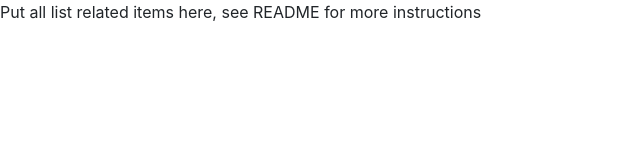
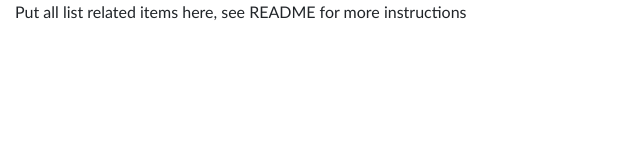
Before and after one commit to cjrutherford/wlt-exercise, a React (Create React App) app in the folder wlt-exercise/: page / in a window 1280 px wide. Shown: the top 160 px of the page, without its empty margins (0-640 px from the left). Built offline with nearby package versions, Linux system fonts and the light colour scheme; no server answers.

Commit message:
Final commit

```diff
--- a/wlt-exercise/src/App.css
+++ b/wlt-exercise/src/App.css
@@ -0,0 +1 @@
+html, body, body div.App.container-fluid { font-family: Calibri, 'Connections', sans-serif; }
--- a/wlt-exercise/src/App.js
+++ b/wlt-exercise/src/App.js
@@ -9,7 +9,7 @@ class App extends Component {
   render() {
     return (
       <HashRouter>
-        <div className="container-fliod App">
+        <div className="container-fluid App">
           <Route exact={true} path="/" component={ListView} />
           <Route exact={true} path="/history" component={RateHistory} />
         </div>
--- a/wlt-exercise/src/pages/ListView.js
+++ b/wlt-exercise/src/pages/ListView.js
@@ -1,11 +1,25 @@
 import React, { Component } from "react";
+import axios from "axios";
 
 class ListView extends Component {
-  render() {
-    return (
-      <p>Put all list related items here, see README for more instructions</p>
-    );
-  }
+    constructor(props) {
+        super(props);
+        this.state = {
+            "hasError" : false
+        };
+    }
+
+    componentDidMount() {
+        axios.get("https://api.ratesapi.io/api/latest").then(response => console.log(response));
+    }
+
+    render() {
+        if (this.state.hasError) {
+            return (<p>Put any sort of error information here</p>);
+        } else {
+            return (<p>Put all list related items here, see README for more instructions</p>);
+        }
+    }
 }
 
 export default ListView;
--- a/wlt-exercise/src/pages/RateHistory.js
+++ b/wlt-exercise/src/pages/RateHistory.js
@@ -2,9 +2,7 @@ import React, { Component } from "react";
 
 class RateHistory extends Component {
   render() {
-    return (
-      <p>Put all history related items here, see README for more instructions</p>
-    );
+    return (<p>Put all history related items here, see README for more instructions</p>);
   }
 }
 
```
Also changed, not shown: 1 other file (tests, documents, lock files or other folders).
